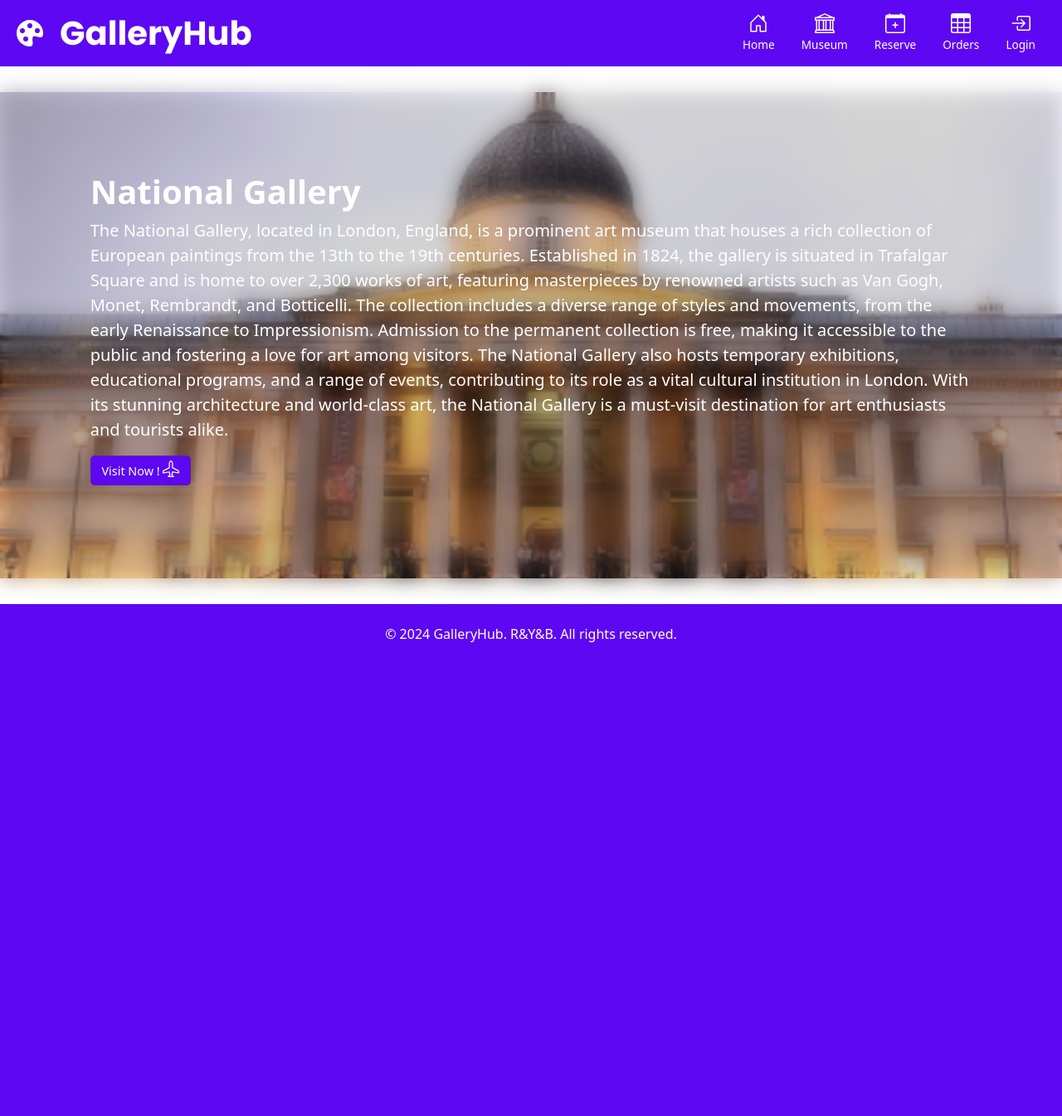
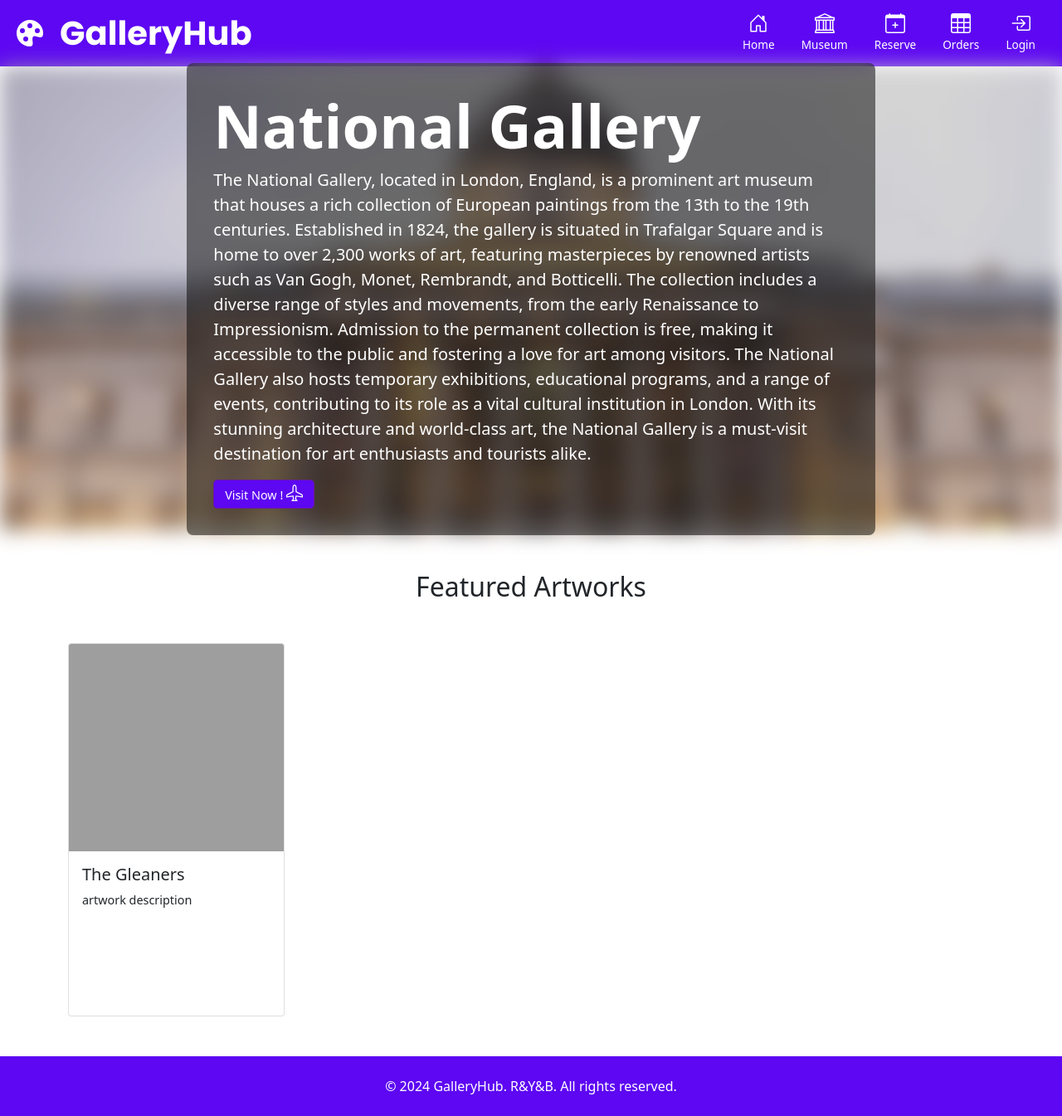
Before and after one commit to laurel-yyy/galleryhub, a Django app: a page that uses gallery/core/templates/base.html in a window 1280 px wide. Shown: the whole page at 83% size. Before the commit the page ends 774 px from the top, so only its background shows below. Run offline with Django 3.2, Linux system fonts and the light colour scheme; data comes from the database, SQL or seed files in the repository; both versions use the stored data as it was after the commit; grey boxes are pictures that could not be loaded.

Commit message:
solve bug for gallery view

```diff
--- a/gallery/core/models.py
+++ b/gallery/core/models.py
@@ -29,6 +29,9 @@
 
     def __str__(self):
         return self.gallery_name
+
+    def artwork_list(self):
+        return self.artwork_set.all()
 
     def get_comments(self):
         return Comment.objects.filter(
--- a/gallery/core/templates/base.html
+++ b/gallery/core/templates/base.html
@@ -27,8 +27,9 @@
     <meta charset="UTF-8" />
     <meta name="viewport" content="width=device-width, initial-scale=1.0" />
     <title>{% block title %}GalleryOfOurOwn{% endblock %}</title>
-    <link rel="stylesheet" href="{% static 'css/style.css' %}"/>
-    <link rel="stylesheet" href="{% static 'css/header.css' %}" />
+    <link rel="stylesheet" href="{% static 'css/header.css' %}?v={{ random_version }}"/>
+
+    <link rel="stylesheet" href="{% static 'css/style.css' %}?v={{ random_version }}" />
   </head>
   <body>
     {% include 'includes/svg_icons.html' %}
--- a/gallery/core/templates/gallery.html
+++ b/gallery/core/templates/gallery.html
@@ -1,7 +1,13 @@
-{% extends 'base.html' %} {% load static %} {% block title %} Gallery -
-GalleryHub {% endblock %} {% block content %}
+{% extends 'base.html' %}
+<!-- {% load static %}  -->
+{% block content %}
+<!-- <div class="container">
+  <h1>{{ gallery.gallery_name }}</h1>
+  <p>{{ gallery.description }}</p>
 
-<!-- <div class="gallery">
+  <a href="{% url 'museum' %}">Back to Museum</a>
+</div>
+<div class="gallery">
   <h2>{{ gallery.gallery_name }}</h2>
   <div class="intro">
     <img
@@ -24,58 +30,124 @@
     {% endfor %}
   </div>
 </div> -->
+<!-- <div class="container">
+  <h1>{{ gallery.gallery_name }}</h1>
+  <p>{{ gallery.description }}</p>
+
+  {% if gallery.image %}
+  <div class="mb-4">
+      <img src="{{ gallery.image.url }}" alt="{{ gallery.gallery_name }}" class="img-fluid">
+  </div>
+  {% endif %}
+
+  <div class="row">
+      {% for artwork in artworks %}
+          <div class="col-md-4 mb-4">
+              <div class="card">
+                  {% if artwork.image %}
+                      <img src="{{ artwork.image.url }}" alt="{{ artwork.title }}" class="card-img-top">
+                  {% endif %}
+                  <div class="card-body">
+                      <h5>{{ artwork.title }}</h5>
+                  </div>
+              </div>
+          </div>
+      {% endfor %}
+  </div>
+
+  <a href="{% url 'museum' %}" class="btn btn-primary">Back to Museum</a>
+</div> -->
 
 
-<section class="py-5   position-relative" style="background-image: url('{{ gallery.image.url }}'); background-size: cover; background-position: center; background-repeat: no-repeat; position: relative;">
-  <div class="position-absolute top-0 start-0 w-100 h-100" style="
+<div class="d-flex flex-column">
+  <section class="hero-section position-relative vw-100" style="height: 70vh;">
+    <div style="
+      position: absolute;
+      top: 0;
+      left: 0;
+      width: 100vw;
+      height: 100%;
       background-image: url('{{ gallery.image.url }}');
       background-size: cover;
       background-position: center;
       filter: blur(12px) brightness(0.8) opacity(0.8);
-    position: absolute;
       z-index: 1;
+      margin: 0;
+      padding: 0;
     "></div>
-  <div class="position-relative" style="z-index: 2;">
-    <div class="row py-lg-5">
-      <div class="col-lg-10 col-md-8 mx-auto">
-        <h1 class="fw-bold text-white">{{ gallery.gallery_name }}</h1>
-        <p class="lead text-white drop-shadow-md">{{ gallery.description }}</p>
-        <p>
+
+    <div class="position-relative h-100 d-flex align-items-center" style="z-index: 2;">
+      <div class="w-100">
+        <div class="row mx-0">
+          <div class="col-lg-8 offset-lg-2">
+            <div style="
+              background-color: rgba(0, 0, 0, 0.5);
+              padding: 2rem;
+              border-radius: 8px;
+              backdrop-filter: blur(10px);
+              width: 100%;
+            ">
+              <h1 class="display-2 text-white fw-bold mb-2">{{ gallery.gallery_name }}</h1>
+              <p class="lead text-white" style="max-width: 100%;">{{ gallery.description }}</p>
               <a href="{% url 'create_reservation' %}" class="btn btn-lg bg-purple text-white view-more-btn larger-btn">
                 Visit Now !
                 <svg xmlns="http://www.w3.org/2000/svg" width="20" height="20" fill="currentColor" class="bi bi-airplane" viewBox="0 0 16 16">
                   <path d="M6.428 1.151C6.708.591 7.213 0 8 0s1.292.592 1.572 1.151C9.861 1.73 10 2.431 10 3v3.691l5.17 2.585a1.5 1.5 0 0 1 .83 1.342V12a.5.5 0 0 1-.582.493l-5.507-.918-.375 2.253 1.318 1.318A.5.5 0 0 1 10.5 16h-5a.5.5 0 0 1-.354-.854l1.319-1.318-.376-2.253-5.507.918A.5.5 0 0 1 0 12v-1.382a1.5 1.5 0 0 1 .83-1.342L6 6.691V3c0-.568.14-1.271.428-1.849m.894.448C7.111 2.02 7 2.569 7 3v4a.5.5 0 0 1-.276.447l-5.448 2.724a.5.5 0 0 0-.276.447v.792l5.418-.903a.5.5 0 0 1 .575.41l.5 3a.5.5 0 0 1-.14.437L6.708 15h2.586l-.647-.646a.5.5 0 0 1-.14-.436l.5-3a.5.5 0 0 1 .576-.411L15 11.41v-.792a.5.5 0 0 0-.276-.447L9.276 7.447A.5.5 0 0 1 9 7V3c0-.432-.11-.979-.322-1.401C8.458 1.159 8.213 1 8 1s-.458.158-.678.599"/>
                 </svg>
               </a>
-        </p>
+            </div>
+          </div>
         </div>
       </div>
     </div>
 </section>
-<!-- <div class="album py-5 bg-light">
+
+<section class="artworks-section py-5">
   <div class="container">
-    <div class="row row-cols-1 row-cols-sm-2 row-cols-md-3 g-3">
+    <h2 class="text-center mb-5">Featured Artworks</h2>
+    <div class="row g-4">
       {% for artwork in artworks %}
-      <div class="col">
-        <div class="card shadow-sm">
+      <div class="col-md-6 col-lg-3">
+        <div class="card h-100" style="height: 450px !important;">
+          {% if artwork.image %}
           <img
             src="{{ artwork.image.url }}"
             alt="{{ artwork.title }}"
             class="card-img-top"
-            style="height: 225px; object-fit: cover;"
-          />
-          <div class="card-body">
-            <h5 class="card-title">{{ artwork.title }}</h5>
-            <p class="card-text">{{ artwork.description|truncatechars:100 }}</p>
-            <div class="d-flex justify-content-between align-items-center">
-              <a href="{% url 'artwork' artwork.artwork_title %}" class="btn btn-sm btn-outline-secondary">View</a>
-              <small class="text-muted">{{ artwork.created_at|date:"M d, Y" }}</small>
-            </div>
+            style="height: 250px; object-fit: cover;"
+          >
+          {% endif %}
+          <div class="card-body d-flex flex-column">
+            <h5 class="card-title" style="
+              white-space: nowrap;
+              overflow: hidden;
+              text-overflow: ellipsis;
+            ">{{ artwork.title }}</h5>
+            {% if artwork.description %}
+            <p class="card-text" style="
+              display: -webkit-box;
+              -webkit-line-clamp: 3;
+              -webkit-box-orient: vertical;
+              overflow: hidden;
+              font-size: 0.9rem;
+              height: 4.2em;
+            ">{{ artwork.description }}</p>
+            {% endif %}
           </div>
         </div>
       </div>
       {% endfor %}
     </div>
   </div>
-</div> -->
+</section>
+
+<style>
+  .card {
+    transition: transform 0.2s;
+  }
+  .card:hover {
+    transform: translateY(-5px);
+  }
+</style>
+
 {% endblock %}
--- a/gallery/core/urls.py
+++ b/gallery/core/urls.py
@@ -15,8 +15,8 @@
     path('page/', views.different_view_example, name="page" ),
 
     # path for gallery browse
-    path('museum/', views.museum, name="museum" ),
-    path('gallery/<str:gallery_name>/', views.gallery, name='gallery' ),
+    path('museum/', views.museum, name='museum'),
+    path('gallery/<str:gallery_name>/', views.gallery_view, name='gallery'),
     path('styletag/<str:tag_name>/', views.styletag_detail, name='styletag_detail'),
     path('gallery/<str:gallery_name>/<str:artwork_title>/', views.artwork, name='artwork'),
     path('author/<str:author_name>/', views.author, name='author'),
--- a/gallery/core/views.py
+++ b/gallery/core/views.py
@@ -31,17 +31,23 @@
     return render(request, 'museum.html', {'galleries': galleries} )
 
 # add the view for a specific gallery
-def gallery(request, gallery_name):
-    gallery = get_object_or_404(Gallery, gallery_name=gallery_name)
-    artworks = Artwork.objects.filter(gallery=gallery)
+# def gallery_view(request, gallery_name):
+#     gallery = Gallery.objects.get(gallery_name=gallery_name)
+#     artworks = Artwork.objects.filter(gallery=gallery)
+#     return render(request, 'gallery.html', {
+#         'gallery': gallery,
+#         'artworks': artworks
+#     })
 
-    print(f"Gallery name: {gallery.gallery_name}")
-    print("Artworks:")
-    for artwork in artworks:
-        print(f"- {artwork.title}")
-
-    return render(request, 'gallery.html', {'gallery': gallery, 'artworks': artworks})
-
+def gallery_view(request, gallery_name):
+    gallery = Gallery.objects.get(gallery_name=gallery_name)
+    #gallery_artworks = Artwork.objects.filter(gallery=gallery)
+    gallery_artworks = Artwork.objects.filter(gallery=gallery).select_related('gallery')
+    context = {
+        'gallery': gallery,
+        'artworks': gallery_artworks,
+    }
+    return render(request, 'gallery.html', context)
 
 def register(request):
     """
```
Also changed, not shown: gallery/core/media/img/artwork/PicassoGuernica.jpg (added), gallery/db.sqlite3. Lines whose indentation alone changed are shown as unchanged.
